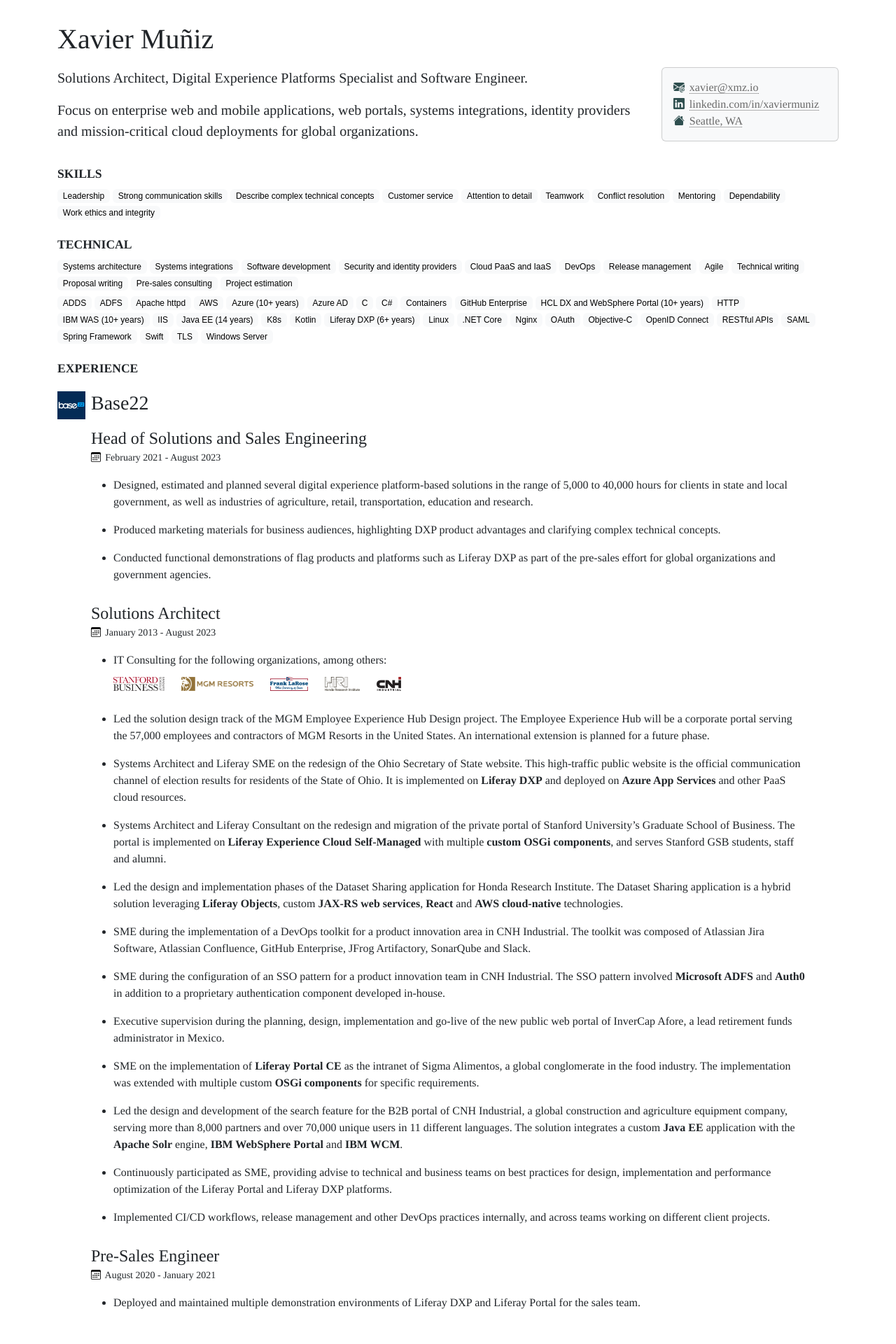
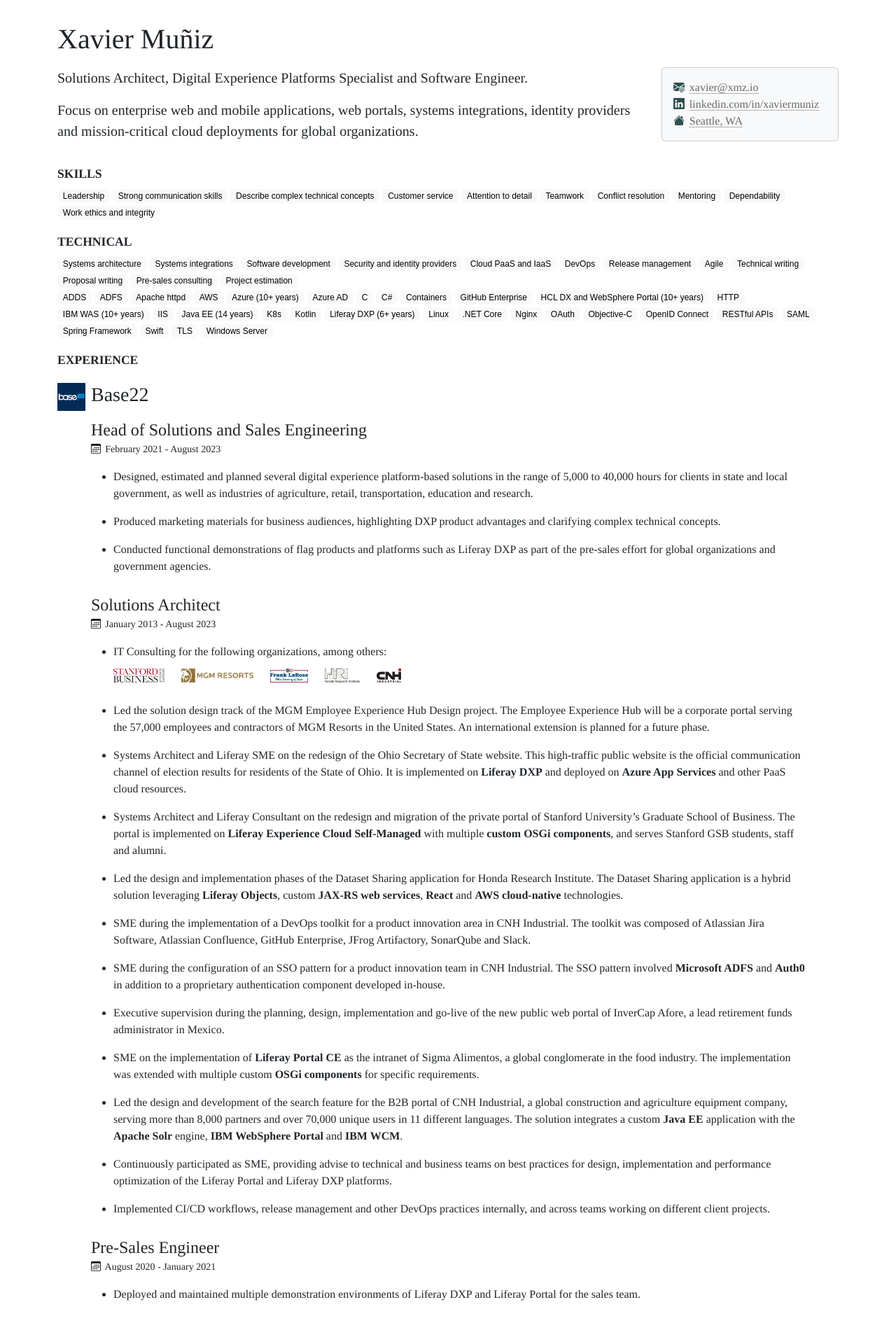
Before and after one commit to xmzio/resume, a Jekyll site: the page built from index.md, in a window 1280 px wide. Shown: the top 1920 px of the page at 70% size. Built offline with Jekyll 4.4.1, drawn with Linux system fonts in a browser that asks for light colours.

Commit message:
Removes gap between technical skills

```diff
--- a/assets/style.scss
+++ b/assets/style.scss
@@ -110,7 +110,7 @@ img.emblem-small, img[src*="#small-emblem"] {
   display: inline-block;
 }
 .listitems_as_badges ul {
-  margin: 0 0 .25rem 0;
+  margin: 0;
   padding: 0;
 }
 .listitems_as_badges_items {
```
